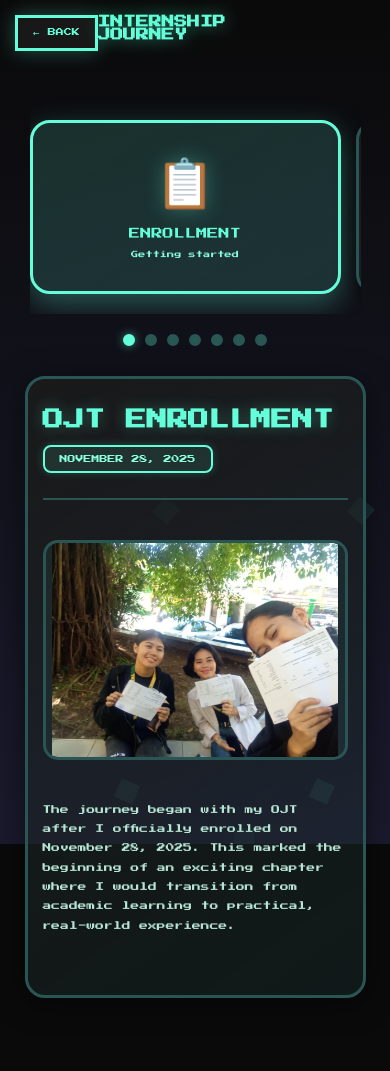
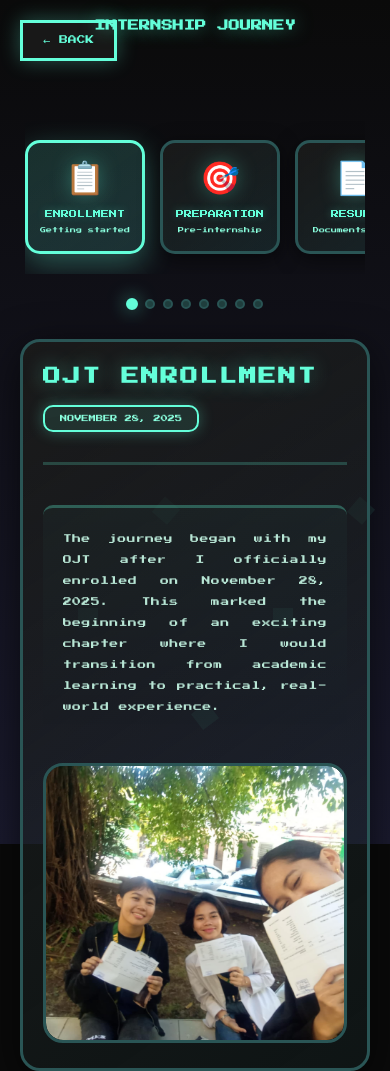
Before and after one commit to genyaisnotavailable/OJT-BLOG, a plain HTML site: page internship.html in a window 390 px wide. Before the commit the page ends 1038 px from the top, so only its background shows below. Drawn offline with Linux system fonts and the light colour scheme.

Commit message:
modified:   internship.html 	modified:   journey.html

```diff
--- a/internship.html
+++ b/internship.html
@@ -91,11 +91,12 @@
             top: 30px;
             left: 50%;
             transform: translateX(-50%);
-            font-size: 1.5em;
+            font-size: 1.2em;
             color: #64ffda;
             text-shadow: 0 0 15px rgba(100, 255, 218, 0.4);
             z-index: 100;
             animation: glow-pulse 2s ease-in-out infinite;
+            white-space: nowrap;
         }
 
         @keyframes glow-pulse {
@@ -104,15 +105,15 @@
         }
 
         .internship-container {
-            max-width: 90%;
+            max-width: 95%;
             margin: 0 auto;
-            padding: 100px 0 60px;
+            padding: 130px 20px 60px;
         }
 
         .carousel-wrapper {
             position: relative;
             padding: 0 10px;
-            margin-bottom: 20px;
+            margin-bottom: 25px;
         }
 
         .category-carousel {
@@ -133,15 +134,15 @@
         .carousel-dots {
             display: flex;
             justify-content: center;
-            gap: 10px;
-            margin-bottom: 30px;
+            gap: 12px;
+            margin-bottom: 40px;
         }
 
         .dot {
-            width: 12px;
-            height: 12px;
+            width: 14px;
+            height: 14px;
             border-radius: 50%;
-            background: rgba(100, 255, 218, 0.3);
+            background: rgba(100, 255, 218, 0.2);
             border: 2px solid #2a5555;
             cursor: pointer;
             transition: all 0.3s ease;
@@ -150,21 +151,22 @@
         .dot.active {
             background: #64ffda;
             border-color: #64ffda;
-            box-shadow: 0 0 10px rgba(100, 255, 218, 0.5);
+            box-shadow: 0 0 15px rgba(100, 255, 218, 0.6);
+            transform: scale(1.2);
         }
 
         .dot:hover {
-            background: rgba(100, 255, 218, 0.6);
-            transform: scale(1.2);
+            background: rgba(100, 255, 218, 0.5);
+            transform: scale(1.15);
         }
 
         .category-card {
-            flex: 0 0 calc(33.333% - 10px);
-            min-width: 250px;
+            flex: 0 0 160px;
+            min-width: 160px;
             background: linear-gradient(145deg, rgba(26, 26, 26, 0.95), rgba(42, 85, 85, 0.3));
             border: 3px solid #2a5555;
-            border-radius: 20px;
-            padding: 30px 20px;
+            border-radius: 15px;
+            padding: 20px 15px;
             cursor: pointer;
             transition: all 0.4s ease;
             text-align: center;
@@ -207,7 +209,7 @@
 
         .category-card:hover {
             border-color: #64ffda;
-            transform: translateY(-10px) scale(1.05);
+            transform: translateY(-8px) scale(1.03);
             box-shadow: 0 15px 40px rgba(100, 255, 218, 0.4);
         }
 
@@ -219,24 +221,24 @@
 
         .category-card.locked {
             cursor: not-allowed;
-            opacity: 0.6;
+            opacity: 0.5;
         }
 
         .category-card.locked:hover {
-            transform: translateY(-5px);
+            transform: translateY(-3px);
             box-shadow: 0 10px 25px rgba(100, 255, 218, 0.2);
         }
 
         .category-icon {
-            font-size: 3em;
-            margin-bottom: 15px;
+            font-size: 2.5em;
+            margin-bottom: 12px;
             display: block;
             filter: drop-shadow(0 0 10px rgba(100, 255, 218, 0.3));
             animation: float-icon 3s ease-in-out infinite;
         }
 
         .category-card.locked .category-icon {
-            filter: grayscale(100%) opacity(0.5);
+            filter: grayscale(100%) opacity(0.4);
             animation: none;
         }
 
@@ -246,34 +248,36 @@
         }
 
         .category-title {
-            font-size: 0.7em;
+            font-size: 0.55em;
             color: #64ffda;
-            margin-bottom: 10px;
+            margin-bottom: 8px;
+            text-shadow: 0 0 8px rgba(100, 255, 218, 0.3);
         }
 
         .category-card.locked .category-title {
-            color: #8affde;
+            color: #5a7575;
+            text-shadow: none;
         }
 
         .category-desc {
-            font-size: 0.45em;
+            font-size: 0.4em;
             color: #8affde;
             line-height: 1.6;
         }
 
         .category-card.locked .category-desc {
-            color: #5a7575;
+            color: #3a4a4a;
         }
 
         .content-showcase {
-            background: linear-gradient(145deg, rgba(26, 26, 26, 0.95), rgba(42, 85, 85, 0.2));
+            background: linear-gradient(145deg, rgba(26, 26, 26, 0.98), rgba(42, 85, 85, 0.15));
             border: 3px solid #2a5555;
             border-radius: 20px;
-            padding: 50px;
+            padding: 40px;
             position: relative;
             overflow: hidden;
             margin: 0 10px;
-            box-shadow: 0 5px 30px rgba(0, 0, 0, 0.5);
+            box-shadow: 0 10px 40px rgba(0, 0, 0, 0.6);
         }
 
         .content-section {
@@ -297,162 +301,156 @@
         }
 
         .content-header {
-            display: flex;
-            align-items: center;
-            justify-content: space-between;
             margin-bottom: 40px;
-            padding-bottom: 25px;
-            border-bottom: 2px solid #2a5555;
+            padding-bottom: 30px;
+            border-bottom: 3px solid rgba(100, 255, 218, 0.2);
         }
 
-        .header-left h2 {
-            font-size: 1.8em;
+        .content-header h2 {
+            font-size: 2em;
             color: #64ffda;
-            margin-bottom: 15px;
-            text-shadow: 0 0 15px rgba(100, 255, 218, 0.3);
+            margin-bottom: 20px;
+            text-shadow: 0 0 20px rgba(100, 255, 218, 0.4);
+            letter-spacing: 2px;
         }
 
         .content-date {
             font-size: 0.5em;
             color: #8affde;
             display: inline-block;
-            padding: 8px 15px;
+            padding: 10px 20px;
             background: rgba(100, 255, 218, 0.1);
             border: 2px solid #64ffda;
-            border-radius: 8px;
-            box-shadow: 0 0 10px rgba(100, 255, 218, 0.2);
+            border-radius: 10px;
+            box-shadow: 0 0 15px rgba(100, 255, 218, 0.3);
         }
 
         .content-body {
             display: flex;
             gap: 40px;
-            align-items: flex-start;
-            flex-direction: row-reverse;
+            align-items: stretch;
+            flex-direction: row;
+            min-height: 600px;
         }
 
         .content-text {
             flex: 1;
+            display: flex;
+            flex-direction: column;
+            justify-content: center;
+            position: relative;
+        }
+
+        .content-description {
+            font-size: 0.55em;
+            color: #b8e6d5;
+            line-height: 2.4;
+            text-align: justify;
+            letter-spacing: 0.5px;
+            padding: 20px;
+            background: linear-gradient(135deg, rgba(100, 255, 218, 0.03), transparent);
+            border-left: 3px solid rgba(100, 255, 218, 0.3);
+            border-radius: 10px;
         }
 
         .content-image-container {
-            flex: 0 0 350px;
+            flex: 0 0 500px;
             position: relative;
+            display: flex;
+            align-items: stretch;
         }
 
         .content-image {
             width: 100%;
-            height: 280px;
+            height: 100%;
+            min-height: 600px;
             background: linear-gradient(145deg, rgba(100, 255, 218, 0.05), rgba(42, 85, 85, 0.2));
             border: 3px solid #2a5555;
-            border-radius: 15px;
+            border-radius: 20px;
             display: flex;
             align-items: center;
             justify-content: center;
-            font-size: 4em;
-            transition: all 0.3s ease;
+            font-size: 5em;
+            transition: all 0.4s ease;
             overflow: hidden;
             position: relative;
+            box-shadow: inset 0 0 50px rgba(0, 0, 0, 0.3);
+        }
+
+        .content-image::before {
+            content: '';
+            position: absolute;
+            top: -50%;
+            left: -50%;
+            width: 200%;
+            height: 200%;
+            background: radial-gradient(circle, rgba(100, 255, 218, 0.1) 0%, transparent 70%);
+            opacity: 0;
+            transition: opacity 0.4s ease;
+        }
+
+        .content-image:hover::before {
+            opacity: 1;
         }
 
         .content-image img {
             width: 100%;
             height: 100%;
-            object-fit: contain;
+            object-fit: cover;
             display: block;
-            border-radius: 12px;
+            border-radius: 17px;
+            transition: transform 0.4s ease;
         }
 
         .content-image:hover {
             border-color: #64ffda;
-            box-shadow: 0 0 25px rgba(100, 255, 218, 0.3);
+            box-shadow: 0 0 40px rgba(100, 255, 218, 0.4), inset 0 0 50px rgba(0, 0, 0, 0.3);
+            transform: scale(1.01);
+        }
+
+        .content-image:hover img {
             transform: scale(1.02);
         }
 
-        .content-description {
-            font-size: 0.55em;
-            color: #b8e6d5;
-            line-height: 2.2;
-            margin-bottom: 30px;
-        }
+        @media (max-width: 1400px) {
+            .content-body {
+                min-height: 550px;
+            }
 
-        .highlights-grid {
-            display: grid;
-            grid-template-columns: repeat(auto-fit, minmax(180px, 1fr));
-            gap: 15px;
-            margin-top: 30px;
-        }
+            .content-image {
+                min-height: 550px;
+            }
 
-        .highlight-box {
-            background: linear-gradient(145deg, rgba(100, 255, 218, 0.05), rgba(42, 85, 85, 0.2));
-            border: 2px solid #2a5555;
-            border-radius: 12px;
-            padding: 20px;
-            transition: all 0.3s ease;
-            text-align: center;
-        }
-
-        .highlight-box:hover {
-            border-color: #64ffda;
-            background: rgba(100, 255, 218, 0.1);
-            transform: translateY(-5px);
-            box-shadow: 0 5px 20px rgba(100, 255, 218, 0.3);
-        }
-
-        .highlight-icon {
-            font-size: 2em;
-            margin-bottom: 12px;
-            display: block;
-        }
-
-        .highlight-title {
-            font-size: 0.5em;
-            color: #64ffda;
-            margin-bottom: 8px;
-        }
-
-        .highlight-text {
-            font-size: 0.45em;
-            color: #8affde;
-            line-height: 1.8;
-        }
-
-        .week-box {
-            background: linear-gradient(145deg, rgba(100, 255, 218, 0.05), rgba(42, 85, 85, 0.2));
-            border: 2px solid #2a5555;
-            border-radius: 12px;
-            padding: 20px;
-            transition: all 0.3s ease;
-            margin-top: 20px;
-        }
-
-        .week-box:hover {
-            border-color: #64ffda;
-            transform: translateY(-5px);
-            box-shadow: 0 5px 20px rgba(100, 255, 218, 0.2);
-        }
-
-        .week-title {
-            font-size: 0.6em;
-            color: #64ffda;
-            margin-bottom: 12px;
-        }
-
-        .week-content {
-            font-size: 0.45em;
-            color: #b8e6d5;
-            line-height: 2;
+            .content-image-container {
+                flex: 0 0 450px;
+            }
         }
 
         @media (max-width: 1024px) {
             .content-body {
-                flex-direction: column-reverse;
+                flex-direction: column;
+                min-height: auto;
+                gap: 30px;
+            }
+
+            .content-text {
+                flex: 1;
+            }
+
+            .content-description {
+                border-left: none;
+                border-top: 3px solid rgba(100, 255, 218, 0.3);
+                background: linear-gradient(180deg, rgba(100, 255, 218, 0.03), transparent);
             }
 
             .content-image-container {
                 flex: 1;
                 width: 100%;
-                max-width: 400px;
-                margin: 0 auto;
+            }
+
+            .content-image {
+                height: 450px;
+                min-height: 450px;
             }
 
             .page-title {
@@ -460,49 +458,103 @@
             }
 
             .category-card {
-                flex: 0 0 calc(50% - 7.5px);
-                min-width: 200px;
+                flex: 0 0 150px;
+                min-width: 150px;
+            }
+
+            .content-header h2 {
+                font-size: 1.6em;
             }
         }
 
         @media (max-width: 768px) {
             .back-button {
-                top: 15px;
-                left: 15px;
-                padding: 10px 15px;
+                top: 20px;
+                left: 20px;
+                padding: 12px 20px;
+                font-size: 0.55em;
+            }
+
+            .page-title {
+                top: 20px;
+                font-size: 0.75em;
+            }
+
+            .internship-container {
+                padding: 120px 15px 40px;
+                max-width: 100%;
+            }
+
+            .content-showcase {
+                padding: 25px 20px;
+                margin: 0 5px;
+            }
+
+            .content-header h2 {
+                font-size: 1.3em;
+            }
+
+            .content-date {
+                font-size: 0.45em;
+                padding: 8px 15px;
+            }
+
+            .content-image {
+                height: 350px;
+                min-height: 350px;
+                font-size: 3.5em;
+            }
+
+            .category-card {
+                flex: 0 0 140px;
+                min-width: 140px;
+            }
+
+            .category-icon {
+                font-size: 2em;
+            }
+
+            .content-body {
+                gap: 25px;
+            }
+
+            .carousel-dots {
+                gap: 8px;
+                margin-bottom: 30px;
+            }
+
+            .dot {
+                width: 10px;
+                height: 10px;
+            }
+        }
+
+        @media (max-width: 480px) {
+            .page-title {
+                font-size: 0.7em;
+            }
+
+            .content-header h2 {
+                font-size: 1.1em;
+            }
+
+            .content-image {
+                height: 280px;
+                min-height: 280px;
+            }
+
+            .category-card {
+                flex: 0 0 120px;
+                min-width: 120px;
+                padding: 15px 10px;
+            }
+
+            .category-title {
                 font-size: 0.5em;
             }
 
-            .page-title {
-                top: 15px;
-                font-size: 0.8em;
-            }
-
-            .internship-container {
-                padding: 100px 0 40px;
-            }
-
-            .content-showcase {
-                padding: 30px 15px;
-                margin: 0 5px;
-            }
-
-            .header-left h2 {
-                font-size: 1.3em;
-            }
-
-            .content-image {
-                height: 220px;
-                font-size: 3em;
-            }
-
-            .category-card {
-                flex: 0 0 calc(100% - 10px);
-                min-width: 180px;
-            }
-
-            .content-image-container {
-                flex: 0 0 100%;
+            .category-desc {
+                font-size: 0.35em;
             }
         }
     </style>
@@ -535,13 +587,13 @@
                 <div class="category-card" onclick="showContent('preparation', this, 1)">
                     <span class="category-icon">🎯</span>
                     <div class="category-title">PREPARATION</div>
-                    <div class="category-desc">Pre-internship activities</div>
+                    <div class="category-desc">Pre-internship</div>
                 </div>
 
                 <div class="category-card" onclick="showContent('resume', this, 2)">
                     <span class="category-icon">📄</span>
                     <div class="category-title">RESUME</div>
-                    <div class="category-desc">Preparing Internship Documents</div>
+                    <div class="category-desc">Documents prep</div>
                 </div>
 
                 <div class="category-card locked">
@@ -584,16 +636,15 @@
             <span class="dot" onclick="scrollToCard(4)"></span>
             <span class="dot" onclick="scrollToCard(5)"></span>
             <span class="dot" onclick="scrollToCard(6)"></span>
+            <span class="dot" onclick="scrollToCard(7)"></span>
         </div>
 
         <div class="content-showcase">
             <!-- ENROLLMENT CONTENT -->
             <div id="enrollment" class="content-section active">
                 <div class="content-header">
-                    <div class="header-left">
-                        <h2>OJT ENROLLMENT</h2>
-                        <span class="content-date">NOVEMBER 28, 2025</span>
-                    </div>
+                    <h2>OJT ENROLLMENT</h2>
+                    <span class="content-date">NOVEMBER 28, 2025</span>
                 </div>
                 <div class="content-body">
                     <div class="content-text">
@@ -612,10 +663,8 @@
             <!-- PREPARATION CONTENT -->
             <div id="preparation" class="content-section">
                 <div class="content-header">
-                    <div class="header-left">
-                        <h2>PRE-INTERNSHIP PREP</h2>
-                        <span class="content-date">PREPARATION PHASE</span>
-                    </div>
+                    <h2>PRE-INTERNSHIP PREP</h2>
+                    <span class="content-date">DECEMBER 05, 2025</span>
                 </div>
                 <div class="content-body">
                     <div class="content-text">
@@ -634,61 +683,47 @@
             <!-- RESUME CONTENT -->
             <div id="resume" class="content-section">
                 <div class="content-header">
-                    <div class="header-left">
-                        <h2>RESUME</h2>
-                        <span class="content-date">PREPARATION PHASE</span>
-                    </div>
+                    <h2>RESUME PREPARATION</h2>
+                    <span class="content-date">PREPARATION PHASE</span>
                 </div>
                 <div class="content-body">
                     <div class="content-text">
                         <p class="content-description">
-                             Resume preparation was a crucial step in my internship journey. I dedicated time to crafting a professional resume that highlighted my skills, experiences, and academic achievements. This document served as my first impression to potential employers and was essential for securing internship opportunities.
+                            Resume preparation was a crucial step in my internship journey. I dedicated time to crafting a professional resume that highlighted my skills, experiences, and academic achievements. This document served as my first impression to potential employers and was essential for securing internship opportunities.
                         </p>
                     </div>
                     <div class="content-image-container">
                         <div class="content-image">
-                            <img src="images/myresume.jpg" alt="Preparation Phase" onerror="this.parentElement.innerHTML='📚'">
+                            <img src="images/myresume.jpg" alt="Resume" onerror="this.parentElement.innerHTML='📄'">
                         </div>
                     </div>
                 </div>
             </div>
-
-
-
         </div>
     </div>
 
     <script>
         function showContent(sectionId, element, index) {
-            // Check if card is locked
             if (element.classList.contains('locked')) {
                 return;
             }
 
-            // Hide all sections
             const sections = document.querySelectorAll('.content-section');
             sections.forEach(section => section.classList.remove('active'));
 
-            // Remove active from all cards
             const cards = document.querySelectorAll('.category-card');
             cards.forEach(card => card.classList.remove('active'));
 
-            // Remove active from all dots
             const dots = document.querySelectorAll('.dot');
             dots.forEach(dot => dot.classList.remove('active'));
 
-            // Show selected section
             document.getElementById(sectionId).classList.add('active');
-
-            // Add active to clicked card
             element.classList.add('active');
 
-            // Add active to corresponding dot
             if (index !== undefined) {
                 dots[index].classList.add('active');
             }
 
-            // Scroll card into view
             element.scrollIntoView({ behavior: 'smooth', block: 'nearest', inline: 'center' });
         }
 
@@ -708,12 +743,10 @@
                     behavior: 'smooth'
                 });
 
-                // Trigger the card click
                 card.click();
             }
         }
 
-        // Update dots on scroll
         const carousel = document.getElementById('carousel');
         carousel.addEventListener('scroll', () => {
             const cards = document.querySelectorAll('.category-card');
```
Also changed, not shown: journey.html (+3 -3 lines).
